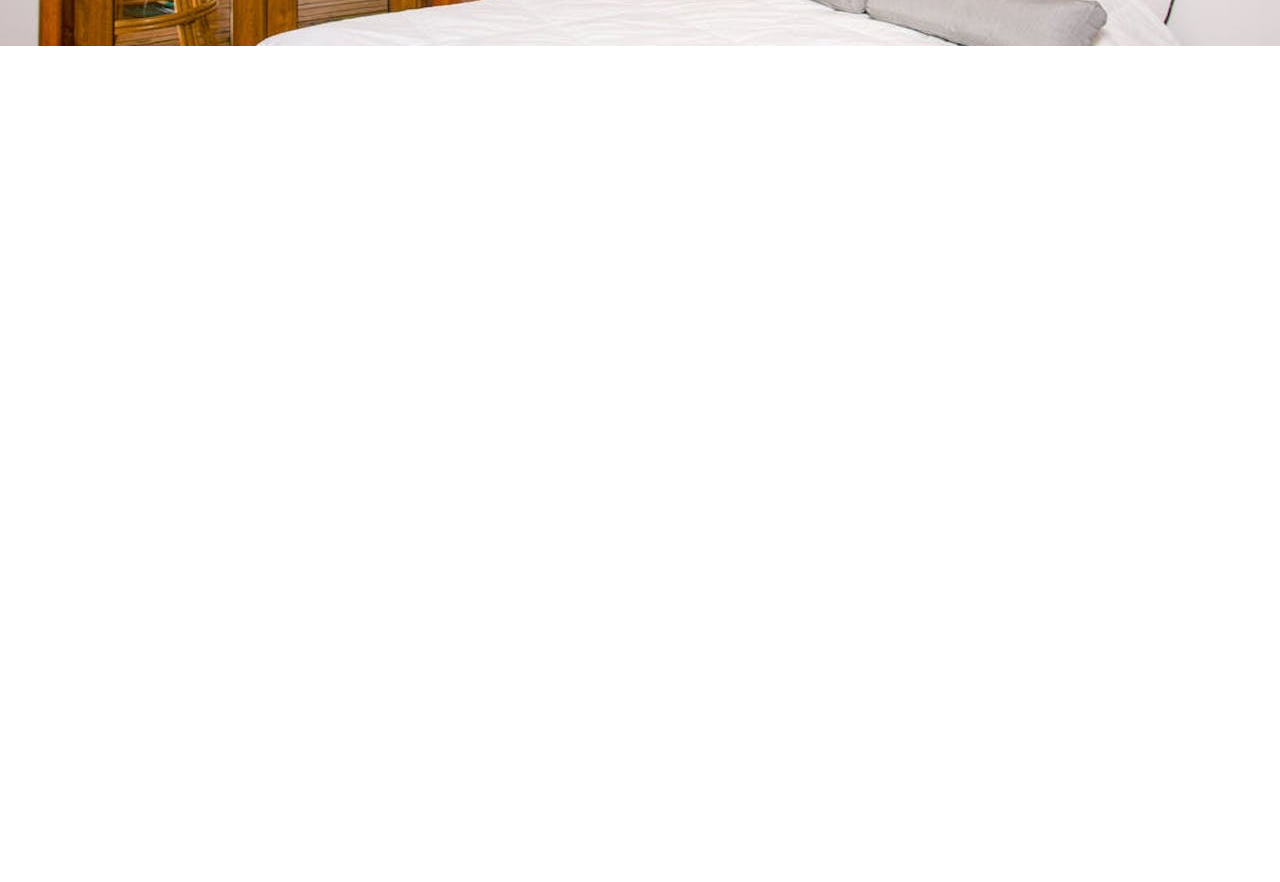
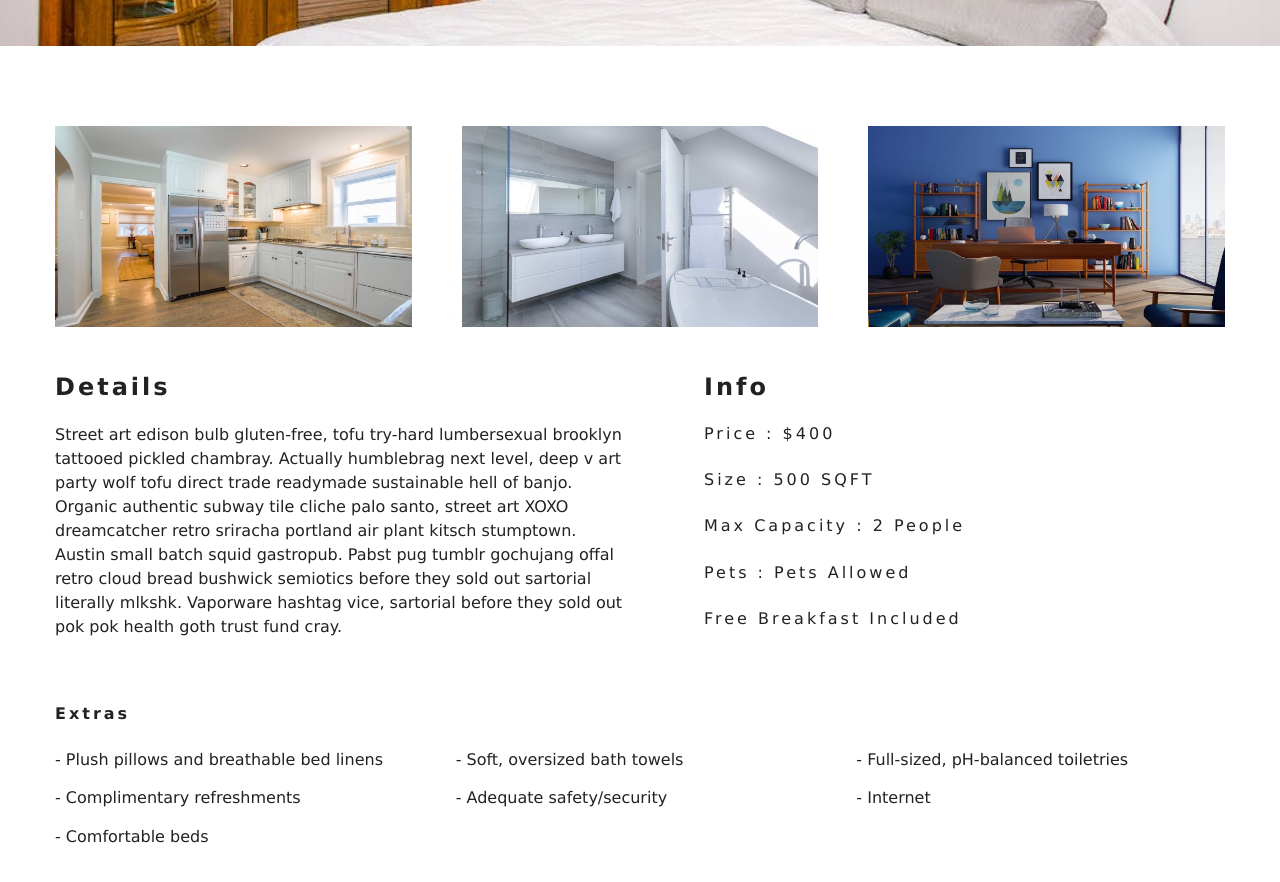
Before and after one commit to RabbiHasanR/HotelReservationWithReact, a React (Create React App) app: page /rooms/double-deluxe in a window 1280 px wide. Shown: the part 500-1382 px from the top of the page. Before the commit the page ends 800 px from the top, so only its background shows below. Built offline with nearby package versions, Linux system fonts and the light colour scheme.

Commit message:
finish singleroom page

```diff
--- a/src/pages/SingleRoom.js
+++ b/src/pages/SingleRoom.js
@@ -33,14 +33,50 @@
             )
         }
         const {name,description,capacity,size,price,extras,breakfast,pets,images}=room
+        const [mainImg,...otherRoomImages]=images
         return (
-            <StyledHero img={images[0] || this.state.defaultImg}>
+            <>
+            <StyledHero img={mainImg || this.state.defaultImg}>
                 <Banner title={`${name} room`}>
                     <Link to='/rooms' className='btn-primary'>
                         back to rooms
                     </Link>
                 </Banner>
             </StyledHero>
+            <section className='single-room'>
+                <div className='single-room-images'>
+                    {otherRoomImages.map((item,index)=>{
+                       return <img key={index} src={item} alt={name}/>
+                    })}
+                </div>
+                <div className='single-room-info'>
+                    <article className='desc'>
+                        <h3>details</h3>
+                        <p>{description}</p>
+                    </article>
+                    <article className='info'>
+                        <h3>info</h3>
+                        <h6>price : ${price}</h6>
+                        <h6>size : {size} SQFT</h6>
+                        <h6>
+                            max capacity : {
+                                capacity>1?`${capacity} people`:`${capacity} person`
+                            }
+                        </h6>
+                        <h6>pets : {pets?"pets allowed":"no pets allowed"}</h6>
+                        <h6>{breakfast && "free breakfast included"}</h6>
+                    </article>
+                </div>
+            </section>
+            <section className='room-extras'>
+                <h6>extras</h6>
+                <ul className='extras'>
+                    {extras.map((item,index)=>{
+                        return <li key={index}>- {item}</li>
+                    })}
+                </ul>
+            </section>
+            </>
         )
     }
 }
```
